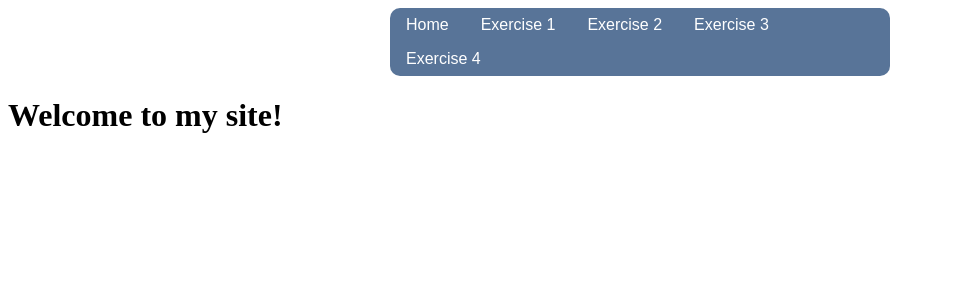
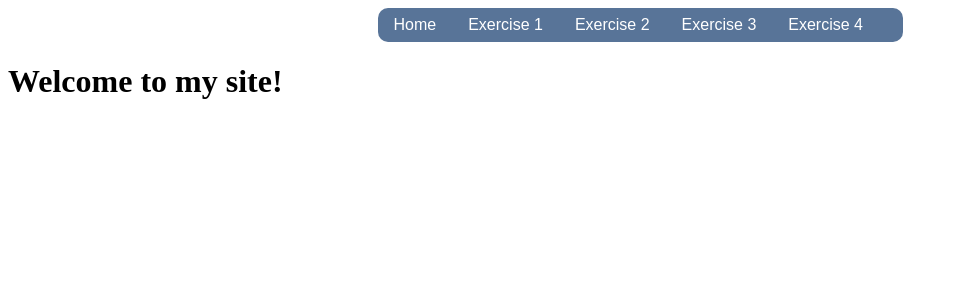
Before and after one commit to Madgame3/CMST386, a PHP site: page /exercise1/index.html in a window 1280 px wide. Shown: the top 308 px of the page, without its empty margins (0-958 px from the left). Run offline with PHP 8.4, Linux system fonts and the light colour scheme.

Commit message:
exercise 1, navigation

```diff
--- a/exercise1/main.css
+++ b/exercise1/main.css
@@ -1,7 +1,7 @@
 nav{
     margin-right: auto;
     margin-left: auto;
-    width:500px;
+    width:525px;
     z-index:1;
     font-family: "Montserrat", sans-serif;
 }
```
